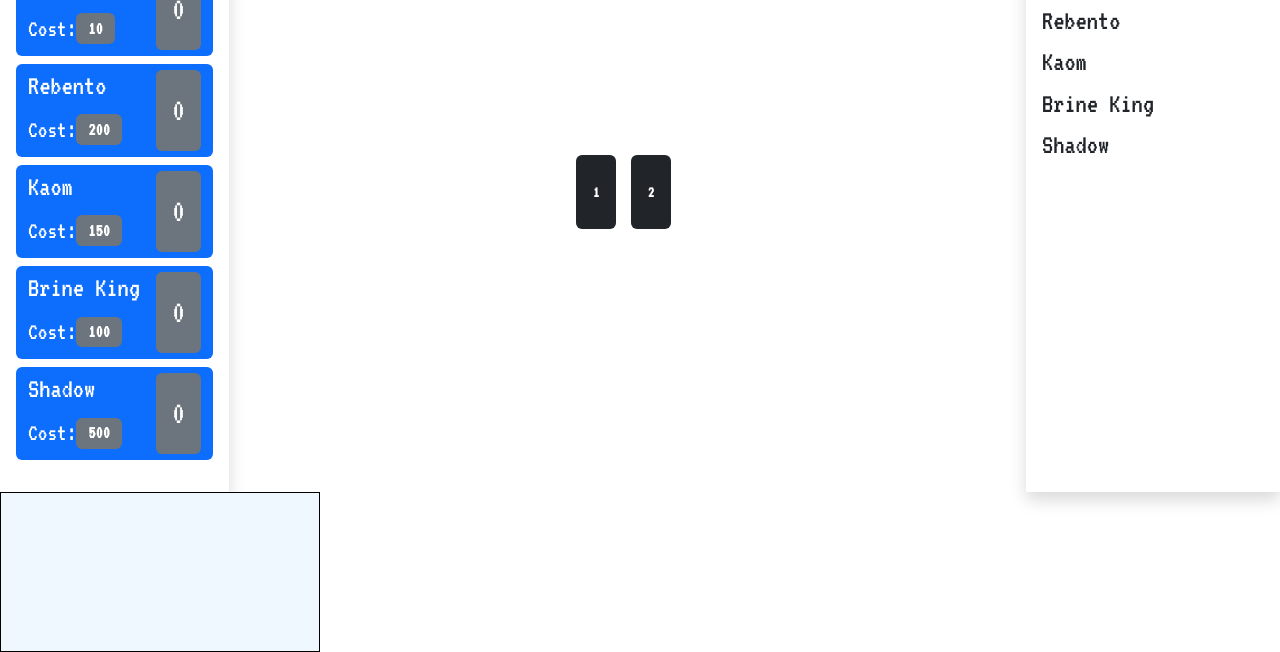
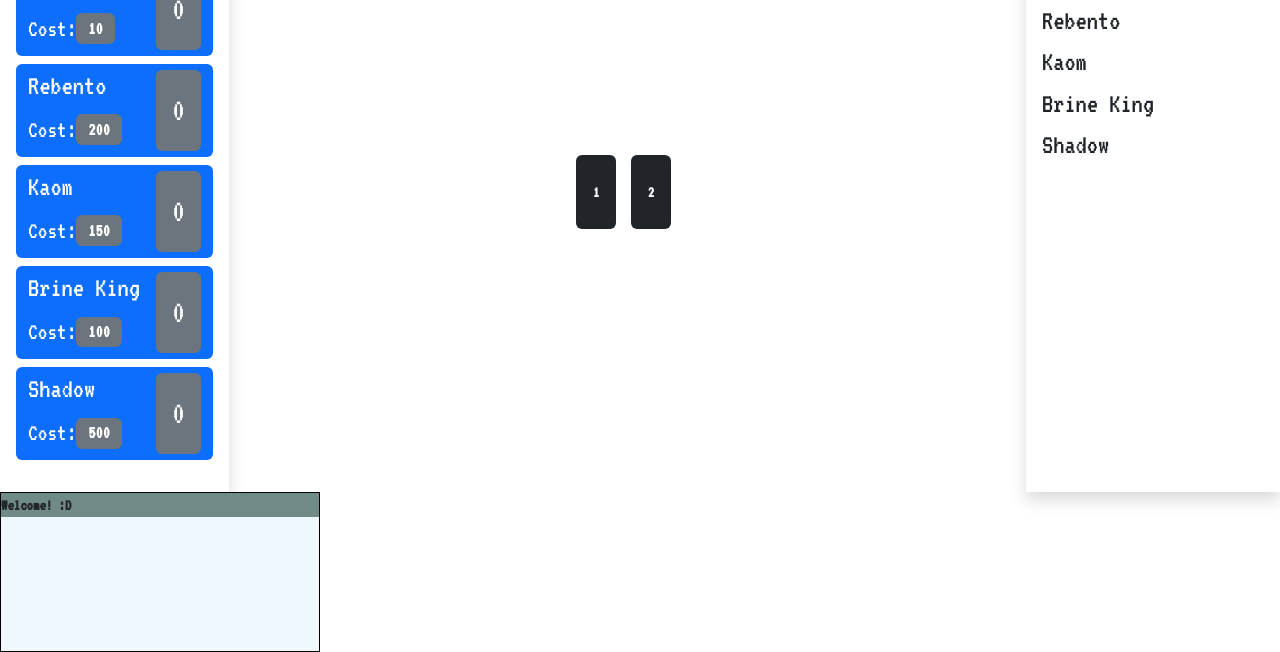
Before and after one commit to ocorvu/idle, a plain HTML site: page index.html in a window 1280 px wide. Shown: the part 170-822 px from the top of the page. Drawn offline with nearby package versions, Linux system fonts and the light colour scheme.

Commit message:
atividades sempre adicionadas no topo

```diff
--- a/index.html
+++ b/index.html
@@ -226,7 +226,9 @@
         </aside>
     </main>
     <!-- feed -->
-    <section id="feed"></section>
+    <section id="feed">
+        <p class="activity">Welcome! :D</p>
+    </section>
     <script type="module" src="js/main.js"></script>
 </body>
 </html>
--- a/js/modules/feed.js
+++ b/js/modules/feed.js
@@ -4,7 +4,7 @@ function newActivity(feed, activity) {
     paragraph.innerText = activity
     paragraph.classList.add('activity')
 
-    feed.appendChild(paragraph)
+    feed.prepend(paragraph)
 
 }
 
```
